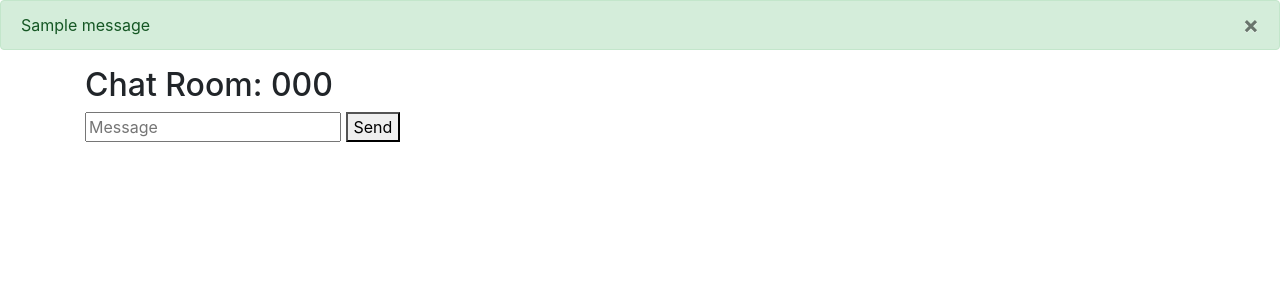
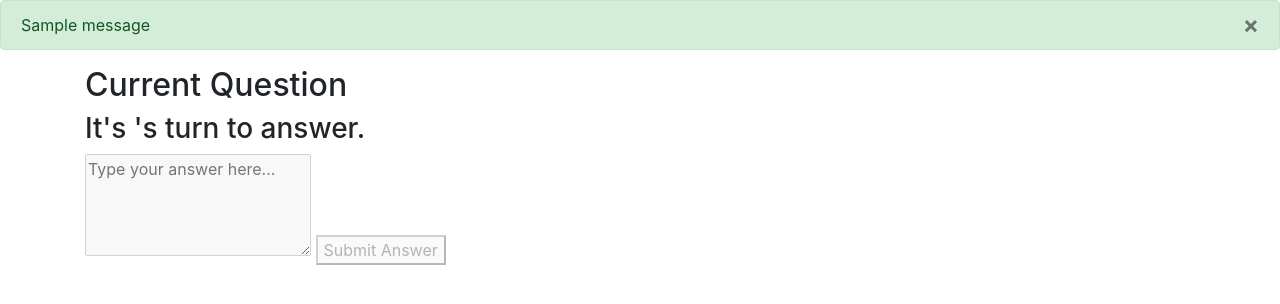
Before and after one commit to maayan-aytek/MLops_project, a Flask app: template web_server/website/templates/room.html in a window 1280 px wide. Shown: the part 56-360 px from the top of the page. Run offline with Flask 3, Linux system fonts and the light colour scheme; the template is opened without the code that fills it: most values are stand-ins (such as "Sample title", 1, 10 or a date in 2020); one stand-in notice (Sample message) is shown; some libraries are stand-ins or nearby versions.

Commit message:
handle turns

```diff
--- a/web_server/website/templates/room.html
+++ b/web_server/website/templates/room.html
@@ -1,20 +1,21 @@
-{% extends 'base.html' %} {% block content %}
-<div class="message-box">
-  <h2>Chat Room: {{code}}</h2>
-  <div class="messages" id="messages"></div>
-  <div class="inputs">
-    <input
-      type="text"
-      rows="3"
-      placeholder="Message"
-      name="message"
-      id="message"
-    />
-    <button type="button" name="send" id="send-btn" onClick="sendMessage()">
-      Send
-    </button>
-  </div>
+{% extends 'base.html' %}
+{% block content %}
+<div class="question-box">
+  <h2>Current Question</h2>
+  <div id="current-question" class="question"></div>
 </div>
+
+<div class="participant-box">
+  <h3>It's <span id="current-participant"></span>'s turn to answer.</h3>
+</div>
+
+<div class="answer-box">
+  <textarea id="answer" rows="4" placeholder="Type your answer here..." disabled></textarea>
+  <button id="submit-btn" onClick="sendAnswer()" disabled>Submit Answer</button>
+</div>
+
+<div id="message-box" style="color: red;"></div>
+
 <script src="https://cdnjs.cloudflare.com/ajax/libs/socket.io/4.0.1/socket.io.js"
         integrity="sha512-q/dWJ3kcmjBLU4Qc47E4A9kTB4m3wuTY7vkFJDTZKjTs8jhyGQnaUrxa0Ytd0ssMZhbNua9hE+E7Qv1j+DyZwA=="
         crossorigin="anonymous">
@@ -22,35 +23,42 @@
 <script type="text/javascript">
   var socketio = io();
 
-  const messages = document.getElementById("messages");
+  const currentQuestion = document.getElementById("current-question");
+  const currentParticipant = document.getElementById("current-participant");
+  const answerInput = document.getElementById("answer");
+  const submitButton = document.getElementById("submit-btn");
+  const messageBox = document.getElementById("message-box");
 
-  const createMessage = (name, msg) => {
-    const content = `
-    <div class="text">
-        <span>
-            <strong>${name}</strong>: ${msg}
-        </span>
-        <span class="muted">
-            ${new Date().toLocaleString()}
-        </span>
-    </div>
-    `;
-    messages.innerHTML += content;
+  socketio.on("question", (data) => {
+    currentQuestion.innerText = data.question;
+    currentParticipant.innerText = data.is_participant_turn ? "your" : "another participant's";
+
+    if (data.is_participant_turn) {
+      answerInput.disabled = false;
+      submitButton.disabled = false;
+    } else {
+      answerInput.disabled = true;
+      submitButton.disabled = true;
+    }
+  });
+
+  socketio.on("finish_turn", (data) => {
+    socketio.emit("next_turn", {room_code: `${data.room_code}`});
+  });
+
+  socketio.on("unauthorized", (data) => {
+    messageBox.innerText = data.message;
+  });
+
+  const sendAnswer = () => {
+    const answer = answerInput.value;
+    const question = currentQuestion.innerText;
+    if (answer === "" || question === "") return;
+    socketio.emit("answer", { question: question, answer: answer });
+    answerInput.value = "";
   };
 
-  socketio.on("message", (data) => {
-    createMessage(data.name, data.message);
-  });
-
-  const sendMessage = () => {
-    const message = document.getElementById("message");
-    if (message.value == "") return;
-    socketio.emit("message", { data: message.value });
-    message.value = "";
-  };
+  // Emit join event to receive the current question and participant
+  socketio.emit("join", {});
 </script>
-{% for msg in messages %}
-<script type="text/javascript">
-  createMessage("{{msg.name}}", "{{msg.message}}");
-</script>
-{% endfor %} {% endblock %}
+{% endblock %}
```
Also changed, not shown: web_server/website/views.py (+110 -44 lines).
